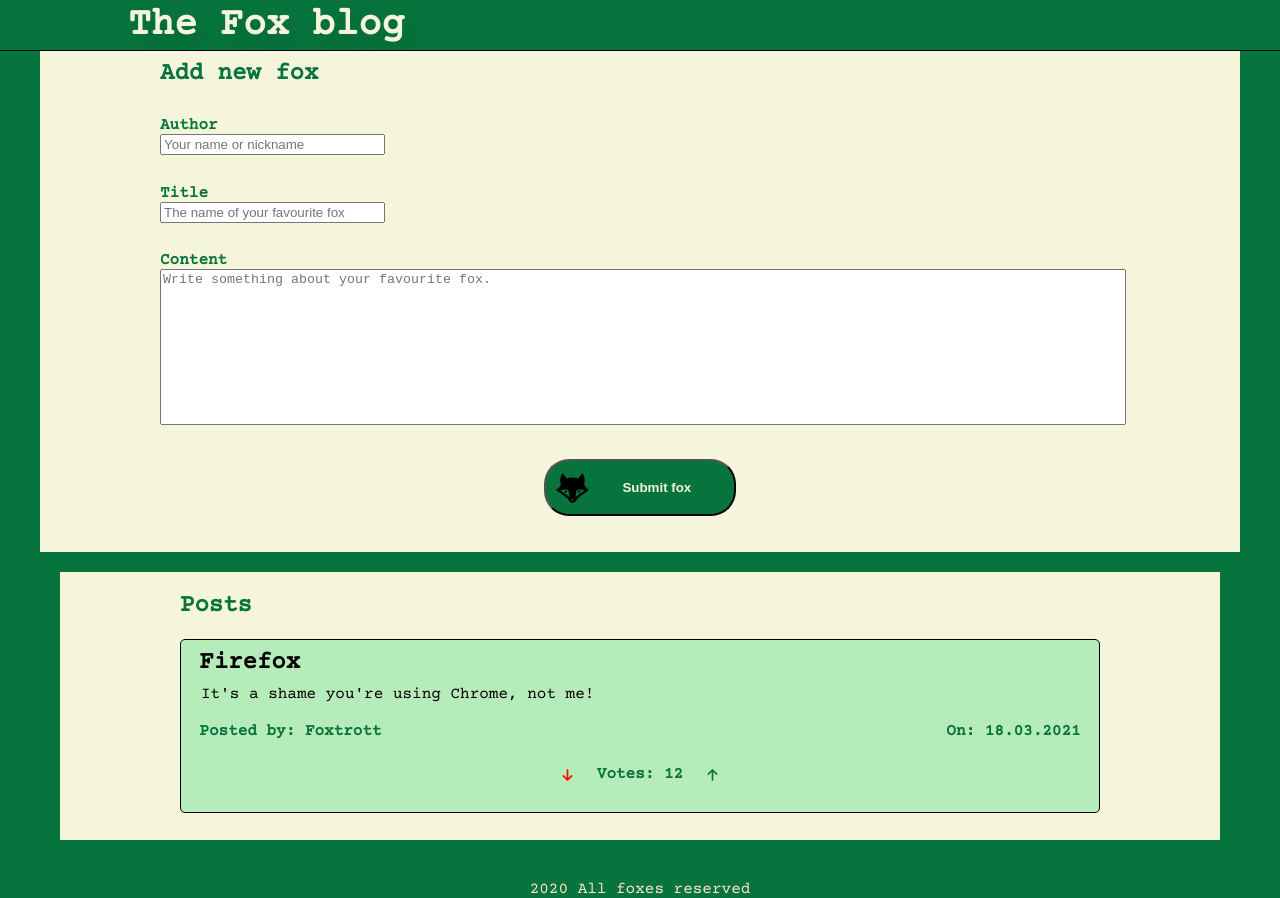
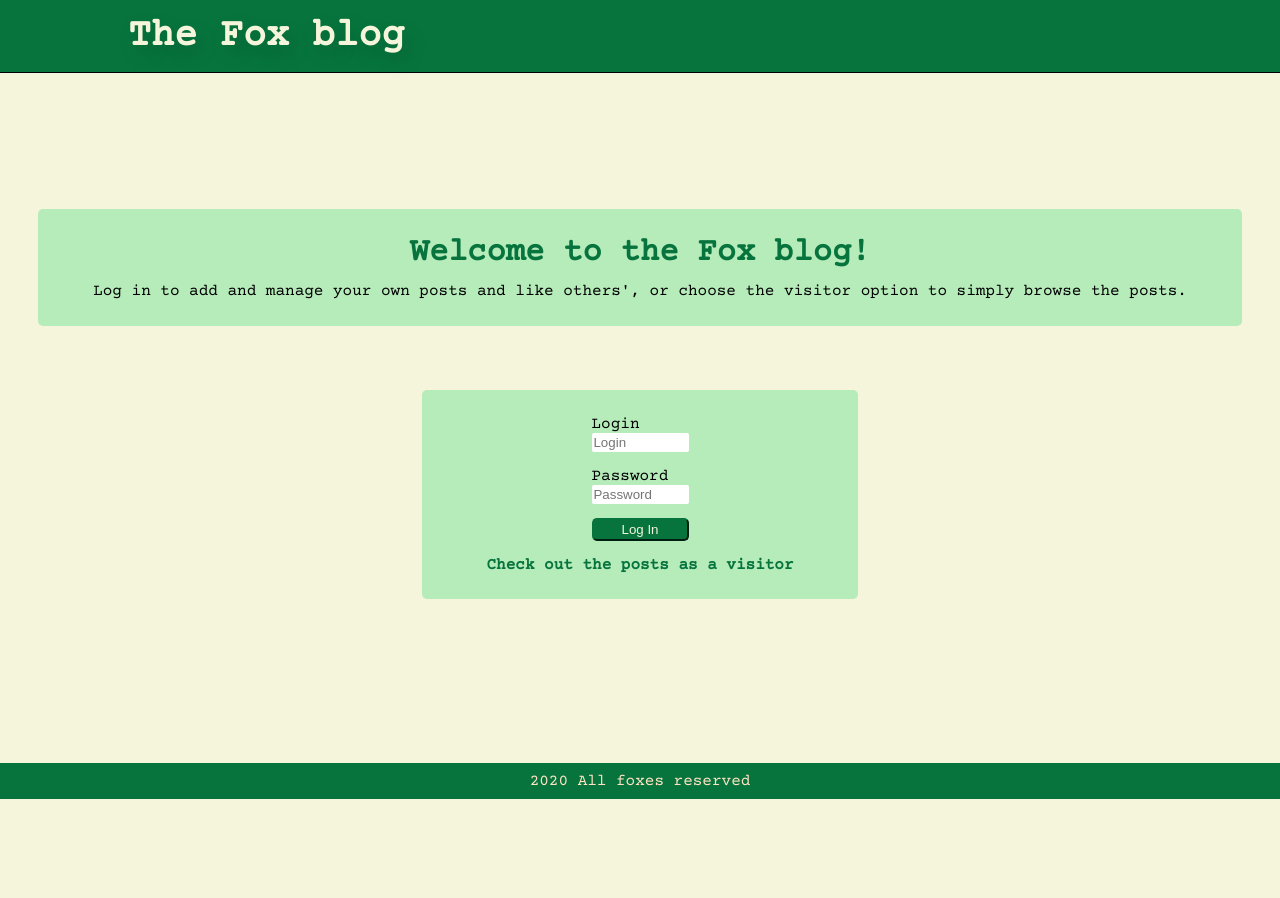
Before and after one commit to Flomm/foxBlog, a website: page index.html in a window 1280 px wide. After the commit the page ends 800 px from the top, so only its background shows below. Drawn offline with nearby package versions, Linux system fonts and the light colour scheme; no server answers.

Commit message:
Add login and visitor page basics

```diff
--- /dev/null
+++ b/Frontend/visitor.js
@@ -0,0 +1,6 @@
+"use strict";
+exports.__esModule = true;
+var intitialLoad_1 = require("./tsFiles/intitialLoad");
+window.addEventListener('load', function () {
+    intitialLoad_1["default"]();
+});
--- a/assets/blog-styles.css
+++ b/assets/blog-styles.css
@@ -197,7 +197,6 @@ textarea {
   margin: 2%;
   color: rgb(7, 116, 61);
 }
-
 .likebar button:nth-child(1) {
   color: red;
 }
@@ -207,6 +206,8 @@ textarea {
 }
 
 footer {
+  position: absolute;
+  bottom: 0;
   height: 5%;
   width: 100%;
   background-color: rgb(7, 116, 61);
--- /dev/null
+++ b/assets/index.css
@@ -0,0 +1,113 @@
+* {
+  margin: 0;
+  padding: 0;
+}
+
+body {
+  height: 100vh;
+  font-family: 'Courier Prime', monospace;
+  background-color: beige;
+}
+
+header {
+  display: flex;
+  align-items: center;
+  padding-left: 10%;
+  background-color: rgb(7, 116, 61);
+  height: 9%;
+  border-width: 1px;
+  border-bottom-style: solid;
+  border-color: black;
+  font-size: 3vw;
+  color: beige;
+  text-shadow: 5px 9px 20px rgba(0, 0, 0, 0.15);
+}
+
+wrapper {
+  position: relative;
+  height: 90.8%;
+  width: 100%;
+  display: flex;
+  flex-direction: column;
+  justify-content: center;
+  align-items: center;
+}
+
+wrapper > div {
+  text-align: justify;
+  display: flex;
+  flex-direction: column;
+  justify-content: center;
+  align-items: center;
+  margin-bottom: 5%;
+  background-color: rgb(182, 235, 186);
+  padding: 2%;
+  border-radius: 5px;
+}
+
+h1 {
+  text-align: center;
+  color: rgb(7, 116, 61);
+  margin-bottom: 1%;
+}
+
+.welcome {
+  width: 90%;
+}
+
+.login {
+  width: 30%;
+}
+
+form {
+  display: flex;
+  flex-direction: column;
+}
+
+input,
+button {
+  margin-bottom: 15%;
+  padding: 2%;
+  outline-color: rgb(7, 116, 61);
+}
+
+input {
+  border: none;
+
+  border-radius: 2px;
+}
+
+button {
+  cursor: pointer;
+  border-color: rgb(7, 116, 61);
+  border-radius: 5px;
+  color: beige;
+  background-color: rgb(7, 116, 61);
+}
+
+button:hover {
+  color: rgb(7, 116, 61);
+  background-color: beige;
+}
+
+a {
+  text-decoration: none;
+  font-weight: bold;
+  color: rgb(7, 116, 61);
+}
+
+a:hover {
+  text-decoration: underline;
+}
+
+footer {
+  position: absolute;
+  bottom: 0;
+  height: 5%;
+  width: 100%;
+  background-color: rgb(7, 116, 61);
+  color: bisque;
+  display: flex;
+  justify-content: center;
+  align-items: center;
+}
--- /dev/null
+++ b/assets/visitor.css
@@ -0,0 +1,141 @@
+* {
+  margin: 0;
+  padding: 0;
+}
+
+body {
+  height: 100%;
+  font-family: 'Courier Prime', monospace;
+  background-color: beige;
+  position: relative;
+}
+
+header {
+  z-index: 1;
+  position: fixed;
+  top: 0;
+  left: 0;
+  right: 0;
+  display: flex;
+  align-items: center;
+  padding-left: 10%;
+  background-color: rgb(7, 116, 61);
+  height: 10%;
+  border-width: 1px;
+  border-bottom-style: solid;
+  border-color: black;
+  font-size: 3vw;
+  color: beige;
+  text-shadow: 5px 9px 20px rgba(0, 0, 0, 0.15);
+}
+
+wrapper {
+  padding-top: 10%;
+  height: 90.8%;
+  width: 100%;
+  display: flex;
+  flex-direction: column;
+  justify-content: flex-start;
+  align-items: center;
+}
+
+.instructions {
+  width: 80%;
+  display: flex;
+  flex-direction: column;
+  justify-content: center;
+  align-items: center;
+  padding: 5%;
+  background-color: rgb(182, 235, 186);
+  border-radius: 5px;
+}
+
+h2 {
+  color: rgb(7, 116, 61);
+  margin-bottom: 2%;
+}
+
+a {
+  margin-top: 1%;
+  text-decoration: none;
+  font-weight: bold;
+  color: rgb(7, 116, 61);
+}
+
+a:hover {
+  text-decoration: underline;
+}
+
+.posted-main {
+  border: rgb(7, 116, 61) solid;
+  border-width: 20px;
+  border-radius: 5px;
+  margin-top: 3%;
+  padding: 3%;
+  margin-left: 5%;
+  margin-right: 5%;
+  margin-bottom: 5%;
+}
+
+.posted-main h2 {
+  color: rgb(7, 116, 61);
+}
+
+.posted-slot {
+  border-radius: 5px;
+  border-width: 1px;
+  border-style: solid;
+  margin-bottom: 3%;
+  padding-bottom: 1%;
+  background-color: rgb(182, 235, 186);
+}
+
+.posted-title {
+  padding-left: 2%;
+  font-weight: bold;
+  font-size: 150%;
+  margin-top: 1%;
+  margin-bottom: 1%;
+  word-wrap: break-word;
+}
+
+.posted-content {
+  text-align: justify;
+  padding-left: 20px;
+  padding-right: 20px;
+  word-wrap: break-word;
+}
+
+.posted-misc {
+  margin: 2%;
+  margin-bottom: 1%;
+  font-weight: bolder;
+  color: rgb(7, 116, 61);
+  display: flex;
+  justify-content: space-between;
+  flex-wrap: wrap;
+}
+
+.likebar {
+  width: 100%;
+  display: flex;
+  justify-content: center;
+}
+
+.likebar p {
+  font-weight: bolder;
+  color: rgb(7, 116, 61);
+}
+
+footer {
+  position: absolute;
+  bottom: 0;
+  margin-top: 5%;
+  height: 2%;
+  width: 100%;
+  background-color: rgb(7, 116, 61);
+  color: bisque;
+  display: flex;
+  justify-content: center;
+  align-items: center;
+}
--- a/index.html
+++ b/index.html
@@ -1,111 +1,37 @@
 <!DOCTYPE html>
 <html lang="en">
   <head>
-    <meta charset="UTF=8" />
+    <meta charset="UTF-8" />
+    <meta http-equiv="X-UA-Compatible" content="IE=edge" />
     <meta name="viewport" content="width=device-width, initial-scale=1.0" />
-    <link rel="stylesheet" href="./assets/blog-styles.css" />
+    <link rel="stylesheet" href="./assets/index.css" />
     <link href="link" rel="preconnect" href="https://fonts.gstatic.com" />
     <link href="https://fonts.googleapis.com/css2?family=Courier+Prime&display=swap" rel="stylesheet" />
-    <title>The Fox blog</title>
     <link rel="icon" href="./assets/fox.svg" type="image/x-icon" />
-    <script src="https://kit.fontawesome.com/4ecf49da3e.js" crossorigin="anonymous"></script>
+    <title>The Fox Blog</title>
   </head>
+  <body>
+    <header>
+      <b> The Fox blog</b>
+    </header>
+    <wrapper>
+      <div class="welcome">
+        <h1>Welcome to the Fox blog!</h1>
+        Log in to add and manage your own posts and like others', or choose the visitor option to simply browse the
+        posts.
+      </div>
+      <div class="login">
+        <form id="login-form">
+          <label for="login-input">Login</label>
+          <input type="text" name="login-input" maxlength="25" size="10" placeholder="Login" type="submit" />
+          <label for="pw-input">Password</label>
+          <input type="text" name="pw-input" maxlength="25" size="10" placeholder="Password" type="submit" />
+          <button type="submit" form="login-form">Log In</button>
+        </form>
 
-  <body>
-    <!--header-->
-    <header>
-      <div><b> The Fox blog</b></div>
-    </header>
-
-    <div class="border-sides">
-      <!--submit part-->
-      <div class="submit-main">
-        <span class="add-post-title"> Add new fox </span>
-
-        <!--form input-->
-        <div>
-          <form id="post-form">
-            <div class="label-slot" err-text="Please add author's name.">
-              <label for="author-post" class="submit-labels">Author</label>
-            </div>
-            <div class="text-area">
-              <input
-                type="text"
-                class="author-post"
-                name="author-post"
-                maxlength="25"
-                size="25"
-                placeholder="Your name or nickname"
-                input
-                type="submit"
-              />
-            </div>
-
-            <div class="label-slot" err-text="Please add a title.">
-              <label for="title-post" class="submit-labels">Title</label>
-            </div>
-            <div class="text-area">
-              <input
-                type="text"
-                class="title-post"
-                name="title-post"
-                maxlength="25"
-                size="25"
-                placeholder="The name of your favourite fox"
-                input
-                type="submit"
-              />
-            </div>
-            <!--content-->
-            <div class="label-slot" err-text="Please add some content.">
-              <label for="content-post" class="submit-labels">Content </label>
-            </div>
-            <div class="text-area">
-              <textarea
-                type="text"
-                name="content-post"
-                class="content-post"
-                maxlength="1500"
-                rows="10"
-                cols="30"
-                placeholder="Write something about your favourite fox."
-                input
-                type="submit"
-              ></textarea>
-            </div>
-          </form>
-
-          <!--button-->
-          <div class="button-holder">
-            <button type="submit" form="post-form" class="button-submit">
-              <img src="./assets/fox.svg" alt="Fox head" class="fox-head" />
-              <div class="button-text">Submit fox</div>
-            </button>
-          </div>
-        </div>
+        <a href="./visitor">Check out the posts as a visitor</a>
       </div>
-
-      <!--posted part-->
-      <div class="posted-main">
-        <h2>Posts</h2>
-        <div class="posted-slot">
-          <div class="posted-title">Firefox</div>
-          <div class="posted-content">It's a shame you're using Chrome, not me!</div>
-          <div class="posted-misc">
-            <div class="posted-author">Posted by: Foxtrott</div>
-            <div class="posted-date">On: 18.03.2021</div>
-          </div>
-          <div class="likebar">
-            <button><i class="fas fa-arrow-down"></i></button>
-            <p>Votes: 12</p>
-            <button><i class="fas fa-arrow-up"></i></button>
-          </div>
-        </div>
-      </div>
-    </div>
-    <footer>
-      <div>2020 All foxes reserved</div>
-    </footer>
-    <script src="./Frontend/bundle.js"></script>
+      <footer>2020 All foxes reserved</footer>
+    </wrapper>
   </body>
 </html>
```
Also changed, not shown: Frontend/bundleVisitor.js (added, +89 -0 lines), server.ts (+6 -1 lines), test.html (added, +111 -0 lines), visitor.html (added, +30 -0 lines).
